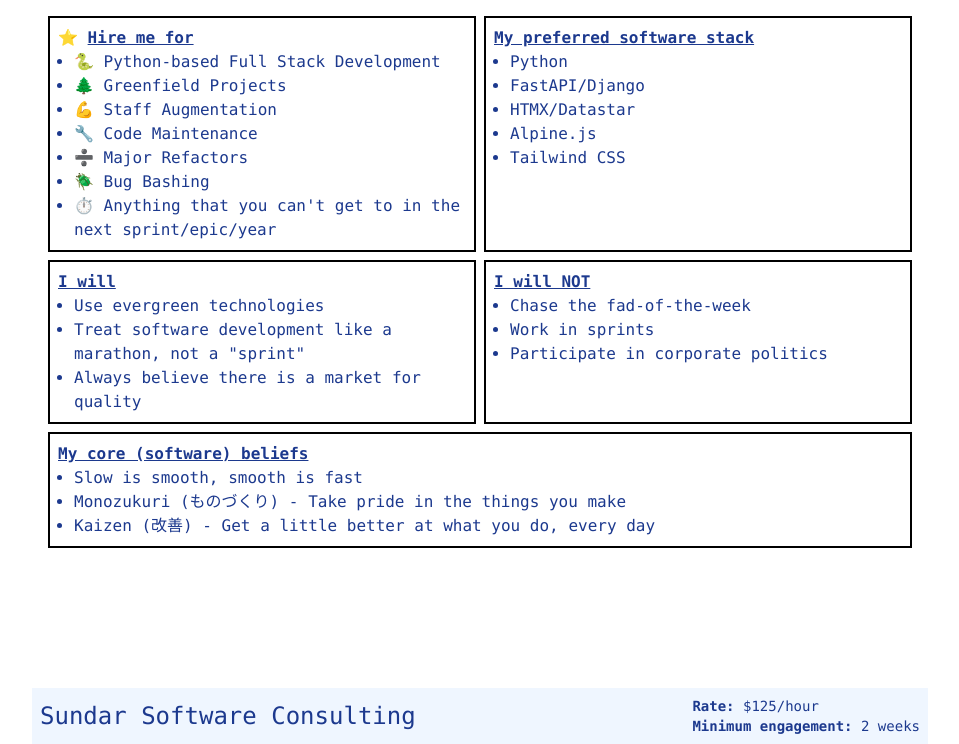
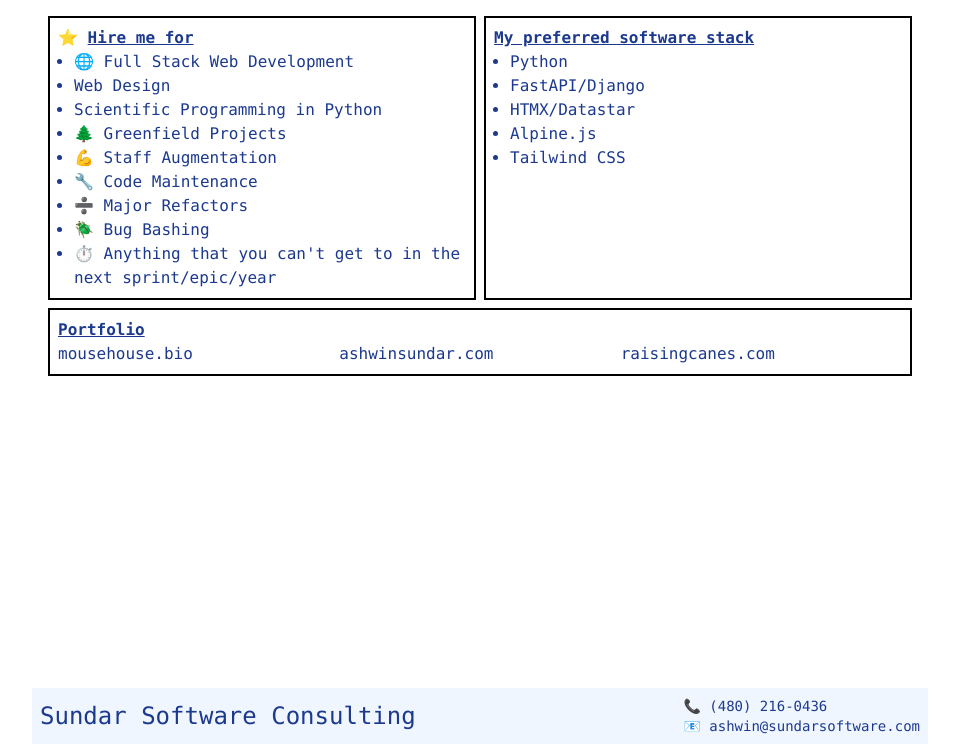
Before and after one commit to AshwinSundar/sundarsoftware, a FastAPI app: page / in a window 1280 px wide. Shown: the part 56-800 px from the top of the page, without its empty margins (160-1119 px from the left). Run offline with FastAPI, Linux system fonts and the light colour scheme.

Commit message:
content: updates main.html content

```diff
--- a/static/css/styles.out.css
+++ b/static/css/styles.out.css
@@ -202,6 +202,9 @@
   .list-disc {
     list-style-type: disc;
   }
+  .grid-cols-1 {
+    grid-template-columns: repeat(1, minmax(0, 1fr));
+  }
   .grid-cols-2 {
     grid-template-columns: repeat(2, minmax(0, 1fr));
   }
@@ -267,6 +270,11 @@
     @media (width >= 40rem) {
       font-size: var(--text-lg);
       line-height: var(--tw-leading, var(--text-lg--line-height));
+    }
+  }
+  .md\:grid-cols-3 {
+    @media (width >= 48rem) {
+      grid-template-columns: repeat(3, minmax(0, 1fr));
     }
   }
   .md\:text-2xl {
--- /dev/null
+++ b/templates/header_footer.html
@@ -0,0 +1,9 @@
+<div class="w-full flex flex-row justify-between items-center">
+    <a href="{{ url_for('main') }}" class="text-center text-sm sm:text-lg md:text-2xl whitespace-nowrap">
+    Sundar Software Consulting
+    </a>
+    <div class="text-sm flex flex-col">
+        <a href="tel:14802160436">📞 (480) 216-0436</a>
+        <span class="whitespace-nowrap">📧 ashwin@sundarsoftware.com</span>
+    </div>
+</div>
--- a/templates/main.html
+++ b/templates/main.html
@@ -1,28 +1,21 @@
 <html>
     <head>
         <title>Sundar Software Consulting</title>
-        <meta name="description" content="Independent software consulting by Ashwin Sundar. Python-based development, FastAPI, Django, HTMX, Datastar, Alpine.js, Tailwind CSS. Greenfield projects, staff augmentation, and more.">
+        <meta name="description" content="Independent software consulting by Ashwin Sundar. Python-based development, FastAPI, Django, HTMX, Datastar, Alpine.js, Tailwind CSS. Greenfield projects, staff augmentation.">
         <meta name="viewport" content="width=device-width, initial-scale=1">
-
         <link href="{{ url_for('static', path='/css/styles.out.css') }}" rel="stylesheet">
     </head>
     <body class="max-w-4xl mx-auto font-mono text-blue-900 space-y-4">
         <header class="p-2 bg-blue-100 w-full sticky">
-            <div class="w-full flex flex-row justify-between items-center">
-                <a href="{{ url_for('main') }}" class="text-center text-sm sm:text-lg md:text-2xl whitespace-nowrap">
-                Sundar Software Consulting
-                </a>
-                <div class="text-sm flex flex-col">
-                    <a href="tel:14802160436">📞 (480) 216-0436</a>
-                    <span class="whitespace-nowrap">📧 ashwin@sundarsoftware.com</span>
-                </div>
-            </div>
+            {% include "header_footer.html" %}
         </header>
         <main class="grid grid-cols-2 gap-2 px-2 sm:px-4 [&>*]:border-black [&>*]:border-2 [&>*]:p-2">
             <div>
                 <h2>⭐ <b><u>Hire me for</u></b><h2>
                 <ul class="list-disc list-outside pl-4">
-                    <li>🐍 Python-based Full Stack Development</li>
+                    <li>🌐 Full Stack Web Development</li>
+                    <li> Web Design</li>
+                    <li>Scientific Programming in Python</li>
                     <li>🌲 Greenfield Projects</li>
                     <li>💪 Staff Augmentation</li>
                     <li>🔧 Code Maintenance</li>
@@ -31,7 +24,6 @@
                     <li>⏱️ Anything that you can't get to in the next sprint/epic/year</li>
                 </ul>
             </div>
-
             <div>
                 <h2><b><u>My preferred software stack</u></b><h2>
                 <ul class="list-disc list-outside pl-4">
@@ -42,47 +34,23 @@
                     <li>Tailwind CSS</li>
                 </ul>
             </div>
-
-            <div>
-                <h2><b><u>I will</u></b><h2>
-                <ul class="list-disc list-outside pl-4">
-                    <li>Use evergreen technologies</li>
-                    <li>Treat software development like a marathon, not a "sprint"</li>
-                    <li>Always believe there is a market for quality</li>
-                </ul>
-            </div>
-
-            <div>
-                <h2><b><u>I will NOT</u></b><h2>
-                <ul class="list-disc list-outside pl-4">
-                    <li>Chase the fad-of-the-week</li>
-                    <li>Work in sprints</li>
-                    <li>Participate in corporate politics</li>
-                </ul>
-            </div>
             <div class="col-span-2">
-                <h2><b><u>My core (software) beliefs</u></b><h2>
-                <ul class="list-disc list-outside pl-4">
-                    <li>Slow is smooth, smooth is fast</li>
-                    <li>
-                        <a href="https://en.wikipedia.org/wiki/Monozukuri" target="_blank">Monozukuri (ものづくり)</a> - Take pride in the things you make
-                    </li>
-                    <li>
-                        <a href="https://en.wikipedia.org/wiki/Kaizen" target="_blank">Kaizen (改善)</a> - Get a little better at what you do, every day
-                    </li>
-                </ul>
+                <h2><b><u>Portfolio</u></b><h2>
+                <div class="grid grid-cols-1 md:grid-cols-3">
+                    <div>
+                        <h3>mousehouse.bio</h3>
+                    </div>
+                    <div>
+                        <h3>ashwinsundar.com</h3>
+                    </div>
+                    <div>
+                        <h3>raisingcanes.com</h3>
+                    </div>
+                </div>
             <div>
         </main>
         <footer class="p-2 bg-blue-50 w-full sticky top-[100vh]">
-            <div class="w-full flex flex-row justify-between items-center">
-                <a href="{{ url_for('main') }}" class="text-center text-sm sm:text-lg md:text-2xl whitespace-nowrap">
-                    Sundar Software Consulting
-                </a>
-                <div class="text-sm flex flex-col">
-                    <span><b>Rate:</b> $125/hour</span>
-                    <span><b>Minimum engagement:</b> 2 weeks</span>
-                </div>
-            </div>
+            {% include "header_footer.html" %}
         </footer>
     </body>
 </html>
```
